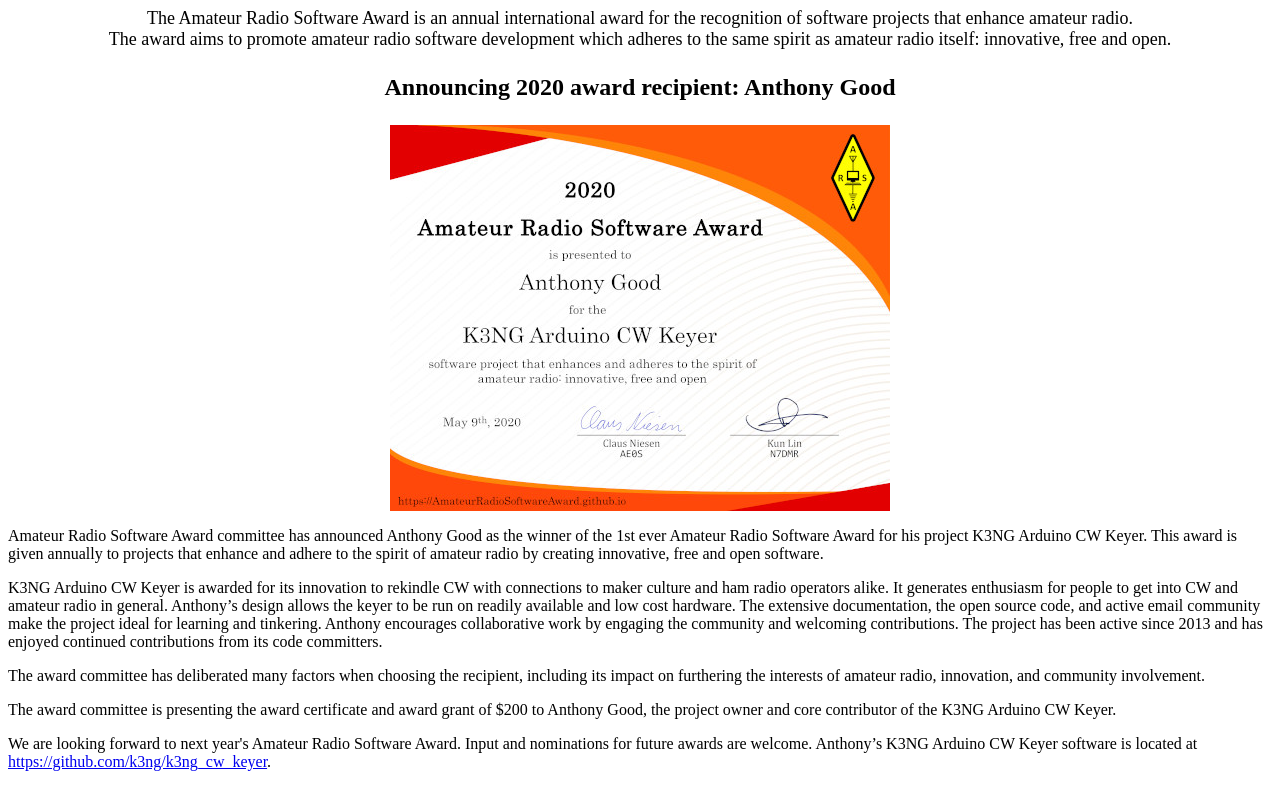
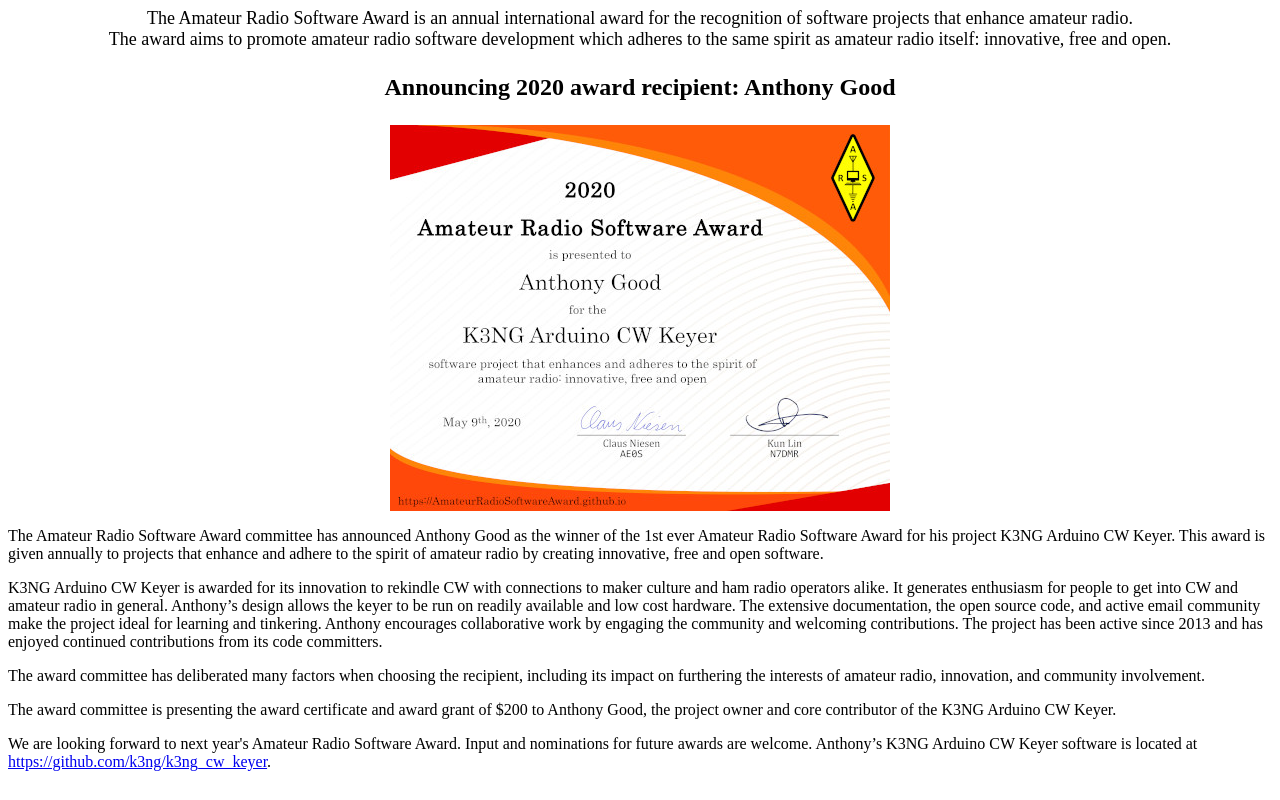
Before and after one commit to AmateurRadioSoftwareAward/AmateurRadioSoftwareAward.github.io, a website: page src/index.html in a window 1280 px wide. Drawn offline with Linux system fonts and the light colour scheme.

Commit message:
fixed grammar

```diff
--- a/src/index.html
+++ b/src/index.html
@@ -6,7 +6,7 @@
   <p style="text-align: center;">
   <center><img style="max-width: 100%; height: auto; width: auto\9;" src ="2020 Amateur Radio Software Award - Anthony Good - K3NG Arduino CW Keyer.jpg" alt="2020 Amateur Radio Software Award - Anthony Good - K3NG Arduino CW Keyer"></a></center></p>
 
-  <p>Amateur Radio Software Award committee has announced Anthony Good as the winner of the 1st ever Amateur Radio Software Award for his project K3NG Arduino CW Keyer. This award is given annually to projects that enhance and adhere to the spirit of amateur radio by creating innovative, free and open software.</p>
+  <p>The Amateur Radio Software Award committee has announced Anthony Good as the winner of the 1st ever Amateur Radio Software Award for his project K3NG Arduino CW Keyer. This award is given annually to projects that enhance and adhere to the spirit of amateur radio by creating innovative, free and open software.</p>
 
   <p>K3NG Arduino CW Keyer is awarded for its innovation to rekindle CW with connections to maker culture and ham radio operators alike.  It generates enthusiasm for people to get into CW and amateur radio in general. Anthony’s design allows the keyer to be run on readily available and low cost hardware. The extensive documentation, the open source code, and active email community make the project ideal for learning and tinkering.  Anthony encourages collaborative work by engaging the community and welcoming contributions. The project has been active since 2013 and has enjoyed continued contributions from its code committers.</p>
 
```
Also changed, not shown: src/award-recipients.html (+1 -1 lines).
